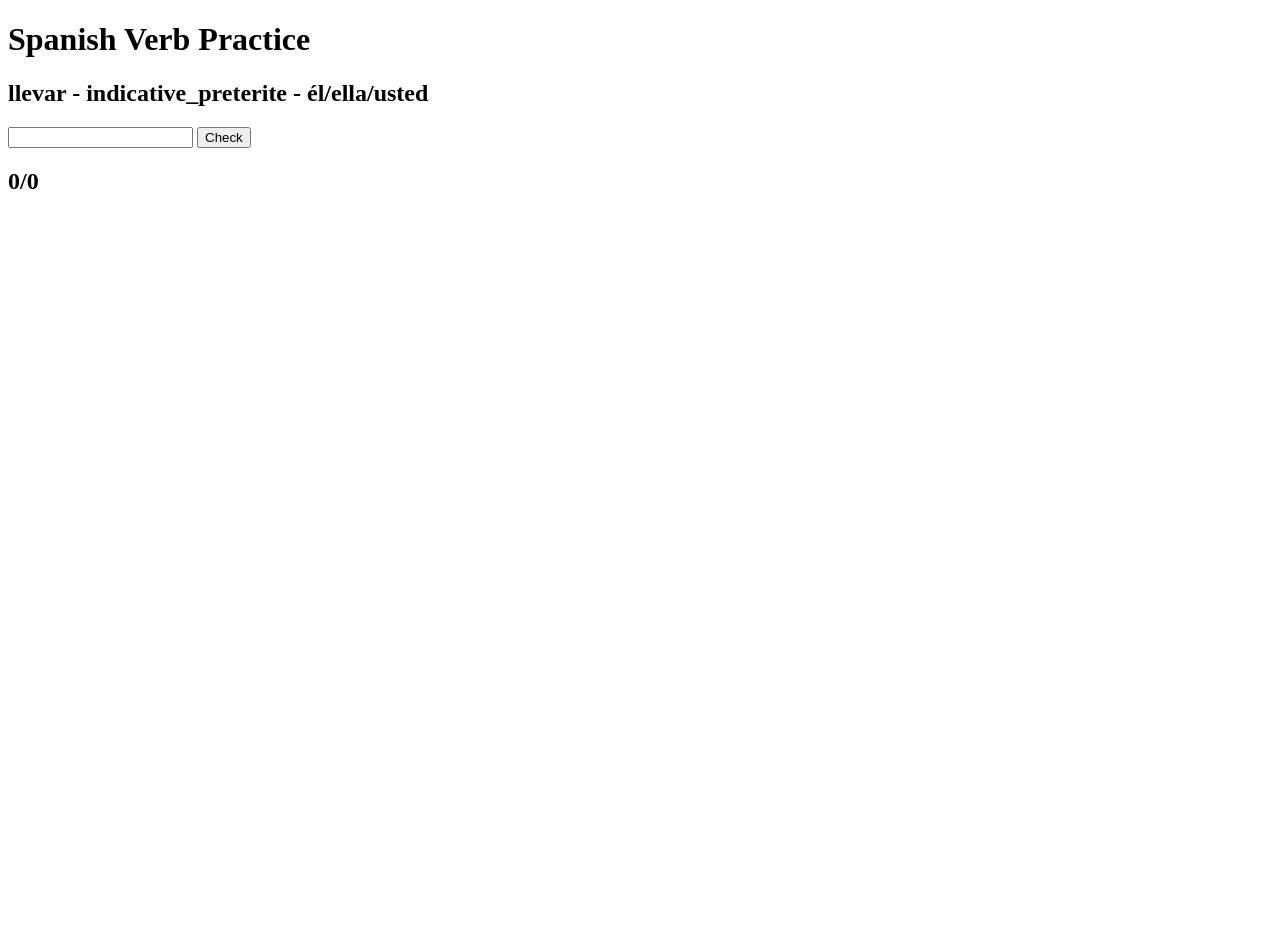
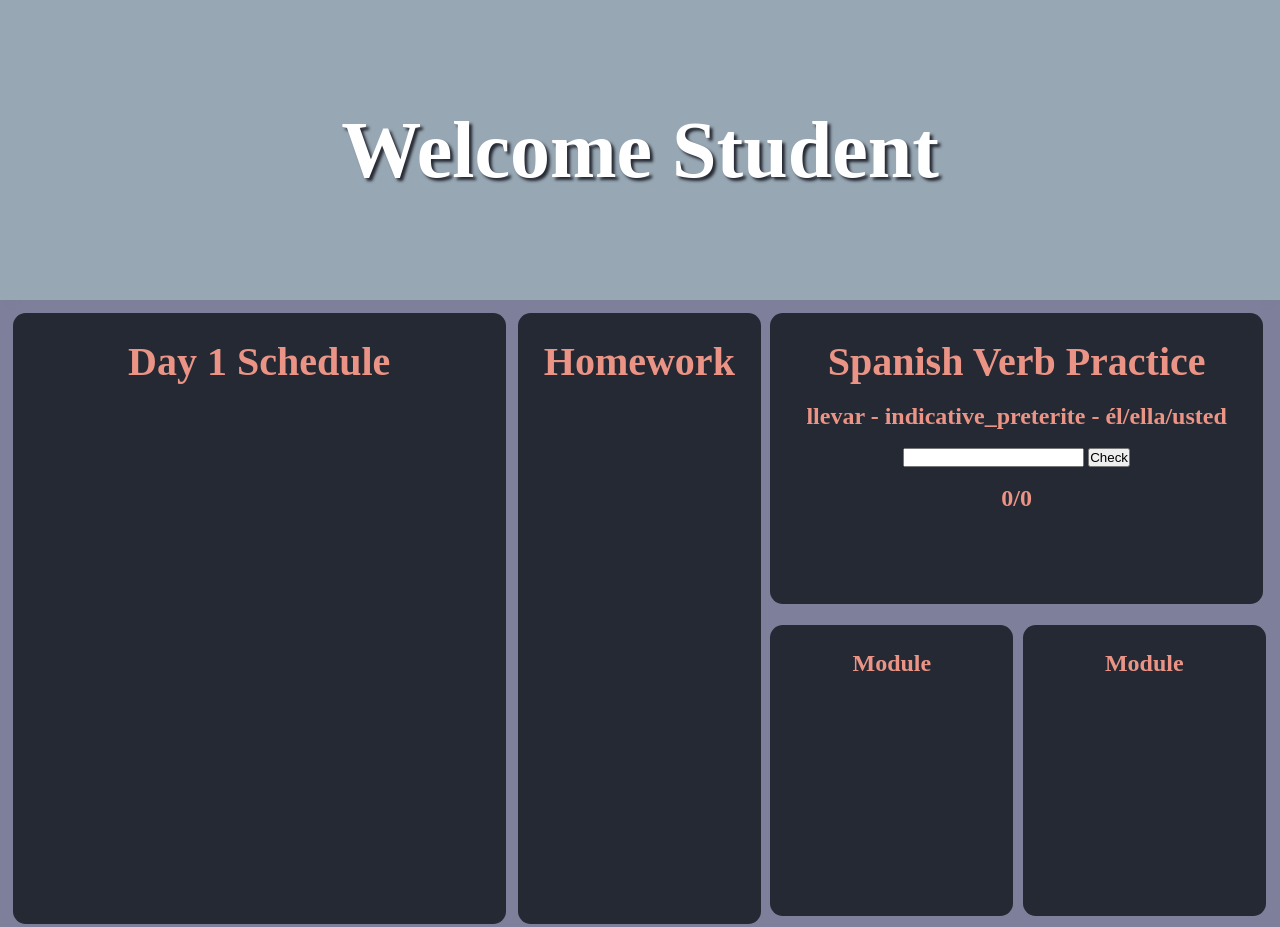
Before and after one commit to conder13/homeroom, a website built with Parcel: page index.html in a window 1280 px wide. Shown: the top 927 px of the page. Before the commit the page ends 800 px from the top, so only its background shows below. Built offline with nearby package versions, Linux system fonts and the light colour scheme.

Commit message:
added color palette and grid layout basics

```diff
--- a/index.html
+++ b/index.html
@@ -5,6 +5,63 @@
    <script type="module" src="./main.js"></script>
 </head>
 
+
+<div class="banner">
+
+   <h1 id="welcome">Welcome Student</h1>
+</div>
+
+<div class="module-grid">
+
+   <div class="module" id="schedule">
+      <h1>Day 1 Schedule</h1>
+   </div>
+   <div class="module" id="study">
+      <h1>Spanish Verb Practice</h1>
+      <br>
+      <h2 id="verb">Verb - Tense - Pronoun</h2>
+      <br>
+      <form id="answer">
+         <input id="conjugation" type="text" maxlength="15">
+         <button type="submit">Check</button>
+      </form>
+      <br>
+      <h2 id="feedback"></h2>
+      <h2 id="correct">0/0</h2>
+   </div>
+   <div class="module" id="homework">
+      <h1>Homework</h1>
+   </div>
+
+   <div class="module">
+      <h2>Module</h2>
+   </div>
+   <div class="module">
+      <h2>Module</h2>
+   </div>
+   <div class="module">
+      <h2>Module</h2>
+   </div>
+   <div class="module">
+      <h2>Module</h2>
+   </div>
+   <div class="module">
+      <h2>Module</h2>
+   </div>
+   <div class="module">
+      <h2>Module</h2>
+   </div>
+   <div class="module">
+      <h2>Module</h2>
+   </div>
+
+
+</div>
+
+
+
+<!--
+   <div class="module" id="study">
       <h1>Spanish Verb Practice</h1>
       <h2 id="verb">Verb - Tense - Pronoun</h2>
       <form id="answer">
@@ -13,3 +70,4 @@
       </form>
       <h2 id="feedback"></h2>
       <h2 id="correct">0/0</h2>
+   </div>-->
--- a/style.css
+++ b/style.css
@@ -0,0 +1,86 @@
+* {
+   padding: 0;
+   margin: 0;
+}
+
+head {
+   background-color: #97A7B3;
+}
+
+body {
+   background-color: #7E7F9A;
+
+   height: 100%;
+
+   color: #EB9486;
+}
+
+.banner {
+   display: flex;
+   background-color: #97A7B3;
+   flex-grow: 1;
+   height: 300px;
+   font-size: 40px;
+   text-align: center;
+   align-items: center;
+   box-shadow: 0 10px 7px -10px #7E7F9A;
+}
+
+#welcome {
+   margin: auto;
+   color: #FFFFFF;
+   text-shadow: 3px 3px 3px #252933;
+   font-size: 80px;
+}
+
+.module {
+   background-color: #252933;
+   border-radius: 1vw;
+   width: 15vw;
+   height: 30vh;
+   align-items: center;
+   text-align: center;
+   display: inline-block;
+   /*left: 10vw;*/
+   padding: 2vw;
+}
+
+.module-grid {
+   display: grid;
+   row-gap: 1vw;
+   column-gap: 1vh;
+   margin: 1vw;
+   grid-template-columns: auto auto auto auto auto;
+
+}
+
+#schedule {
+   grid-column-start: 1;
+   grid-column-end: 3;
+   grid-row-start: 1;
+   grid-row-end: 3;
+   width: 34.5vw;
+   height: 70vh;
+}
+
+#homework {
+   grid-row-start: 1;
+   grid-row-end: 3;
+   height: 70vh;
+}
+
+#notes {
+   grid-column-start: 1;
+   grid-column-end: 3;
+}
+
+#study {
+   grid-column-start: 4;
+   grid-column-end: 6;
+   width: 34.5vw;
+
+}
+
+h1 {
+   font-size: 40px;
+}
```
Lines whose indentation alone changed are shown as unchanged.
